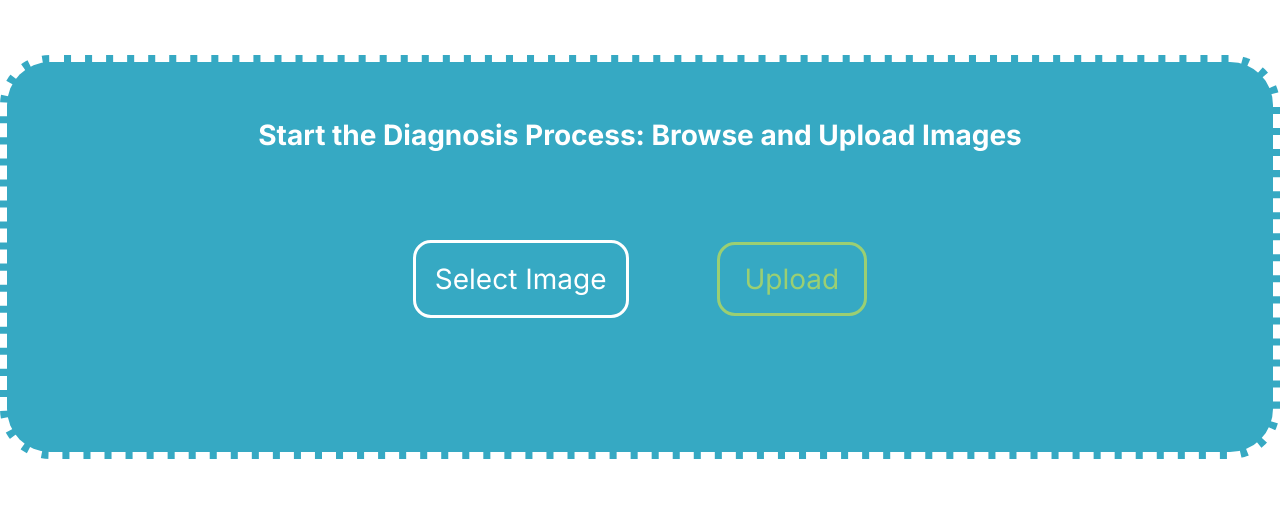
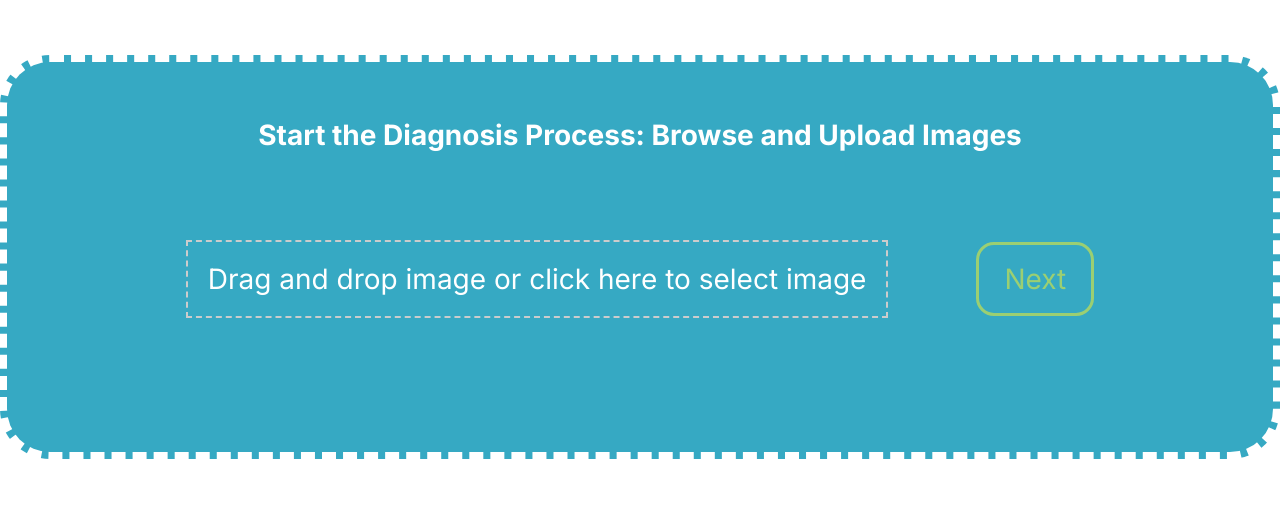
Before and after one commit to haris-bit/EyeDiagnosticSystem-FYP, a Django app: page /upload/ in a window 1280 px wide. Shown: the part 245-762 px from the top of the page. Run offline with Django 3.2, Linux system fonts and the light colour scheme.

Commit message:
drag/drop + fine tuning

```diff
--- a/classifier/templates/classifier/page2.html
+++ b/classifier/templates/classifier/page2.html
@@ -11,6 +11,21 @@
       rel="stylesheet"
       href="https://fonts.googleapis.com/css2?family=Inter:wght@400;700;800&display=swap"
     />
+    <style>
+      .drop-zone {
+        border: 2px dashed #ccc;
+        padding: 20px;
+        text-align: center;
+      }
+
+      .drop-zone.highlight {
+        background-color: #f2f2f2;
+      }
+
+      .drop-zone.enabled {
+        cursor: pointer;
+      }
+    </style>
   </head>
   <body>
     <div class="desktop-2">
@@ -22,32 +37,63 @@
         <form action="{% url 'upload_image' %}" method="POST" enctype="multipart/form-data">
           {% csrf_token %}
           <div class="frame-parent">
-            <div class="select-image-wrapper">
-              <label class="start-the-diagnosis" for="image-upload">Select Image</label>
+            <div class="drop-zone" id="drop-zone">
+              <label class="start-the-diagnosis" for="image-upload">Drag and drop image or click here to select image</label>
               <input type="file" id="image-upload" name="image" accept="image/*" style="display: none;" />
             </div>
             <div class="upload-wrapper">
-              <button class="start-the-diagnosis" style="all: unset;" type="submit" id="upload-button" disabled>Upload</button>
+              <button class="start-the-diagnosis" style="all: unset;" type="submit" id="upload-button" disabled>Next</button>
             </div>
           </div>
         </form>
-        <div class="uploaded-file-name" id="uploaded-file-name"></div> <!-- Added this div for displaying the file name -->
+        <div class="uploaded-file-name" id="uploaded-file-name"></div>
       </div>
       <div class="upload-image">Upload Image</div>
     </div>
     <script>
+      const dropZone = document.getElementById('drop-zone');
       const imageUpload = document.getElementById('image-upload');
       const uploadWrapper = document.querySelector('.upload-wrapper');
       const uploadedFileName = document.getElementById('uploaded-file-name');
 
+      // Prevent default behavior when dragging and dropping over the drop zone
+      dropZone.addEventListener('dragenter', (e) => {
+        e.preventDefault();
+        dropZone.classList.add('highlight');
+      });
+
+      dropZone.addEventListener('dragover', (e) => {
+        e.preventDefault();
+      });
+
+      dropZone.addEventListener('dragleave', (e) => {
+        e.preventDefault();
+        dropZone.classList.remove('highlight');
+      });
+
+      // Handle file drop
+      dropZone.addEventListener('drop', (e) => {
+        e.preventDefault();
+        dropZone.classList.remove('highlight');
+
+        const files = e.dataTransfer.files;
+        if (files.length > 0) {
+          imageUpload.files = files;
+          uploadWrapper.classList.add('enabled');
+          document.getElementById('upload-button').removeAttribute('disabled');
+          uploadedFileName.textContent = files[0].name;
+        }
+      });
+
+      // Handle file selection from the file input
       imageUpload.addEventListener('change', (event) => {
         if (event.target.files.length > 0) {
           uploadWrapper.classList.add('enabled');
           document.getElementById('upload-button').removeAttribute('disabled');
-          uploadedFileName.textContent = event.target.files[0].name; // Display the file name
+          uploadedFileName.textContent = event.target.files[0].name;
         } else {
           uploadWrapper.classList.remove('enabled');
-          uploadedFileName.textContent = ''; // Clear the file name if no file is selected
+          uploadedFileName.textContent = '';
         }
       });
     </script>
--- a/classifier/views.py
+++ b/classifier/views.py
@@ -40,7 +40,7 @@ def upload_image(request):
             else:
                 predictions = np.argmax(probabilities, axis=1)
                 if predictions == 0:
-                    prediction = 'Nothing, it\'s a Normal eye'
+                    prediction = 'Nothing, it\'s a Normal eye \U0001F642'
                 elif predictions == 1:
                     prediction = 'Cataract'
                 elif predictions == 2:
```
Also changed, not shown: classifier/templates/classifier/page5.html (+11 -2 lines), db.sqlite3.
